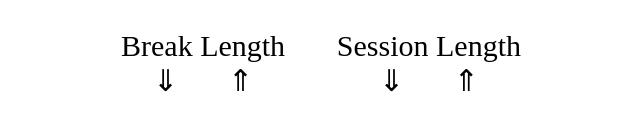
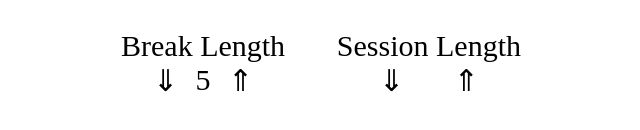
Before and after one commit to attilacs/25-5-clock, a React (Create React App) app: page / in a window 1280 px wide. Shown: the part 366-496 px from the top of the page, without its empty margins (319-959 px from the left). Built offline with nearby package versions, Linux system fonts and the light colour scheme.

Commit message:
Add default break length

```diff
--- a/src/App.tsx
+++ b/src/App.tsx
@@ -1,13 +1,18 @@
+import { useState } from "react";
 import Heading from "./components/Heading";
 import SettingsContainer from "./components/SettingsContainer";
 import AppStyled from "./styles/AppStyled";
 
 const App = () => {
+  const [breakLength, setBreakLength] = useState(5);
   return (
     <>
       <AppStyled />
       <Heading />
-      <SettingsContainer />
+      <SettingsContainer
+        breakLength={breakLength}
+        setBreakLength={setBreakLength}
+      />
     </>
   );
 };
--- a/src/components/SettingsContainer.tsx
+++ b/src/components/SettingsContainer.tsx
@@ -1,14 +1,24 @@
 import SettingsContainerStyled from "../styles/SettingsContainerStyled";
 import LengtController from "./LengtController";
 
-const SettingsContainer = () => {
+interface SettingsContainerProps {
+  breakLength: number;
+  setBreakLength: React.Dispatch<React.SetStateAction<number>>;
+}
+
+const SettingsContainer = ({
+  breakLength,
+  setBreakLength,
+}: SettingsContainerProps) => {
   return (
     <SettingsContainerStyled>
       <LengtController
         id="break-label"
         decrementId="break-decrement"
         incrementId="break-increment"
+        lengthId="break-length"
         label="Break Length"
+        value={breakLength}
       />
       <LengtController
         id="session-label"
```
